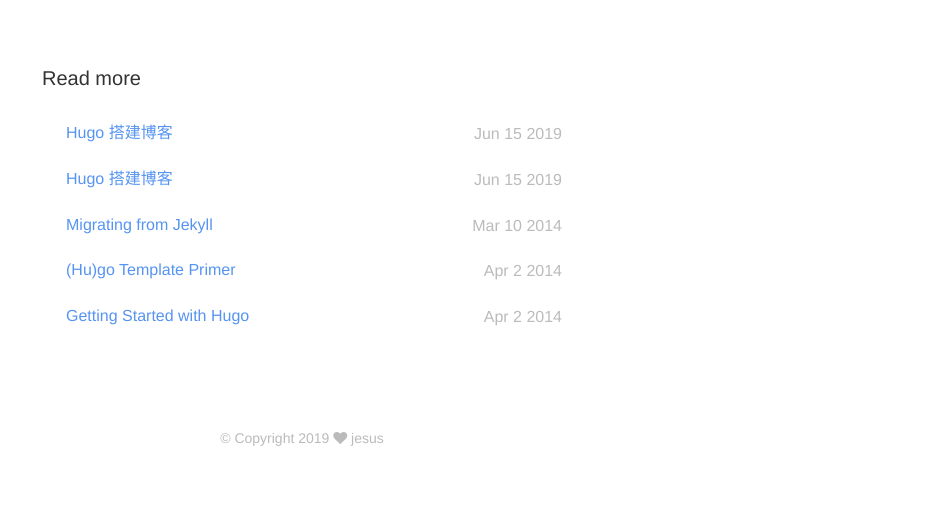
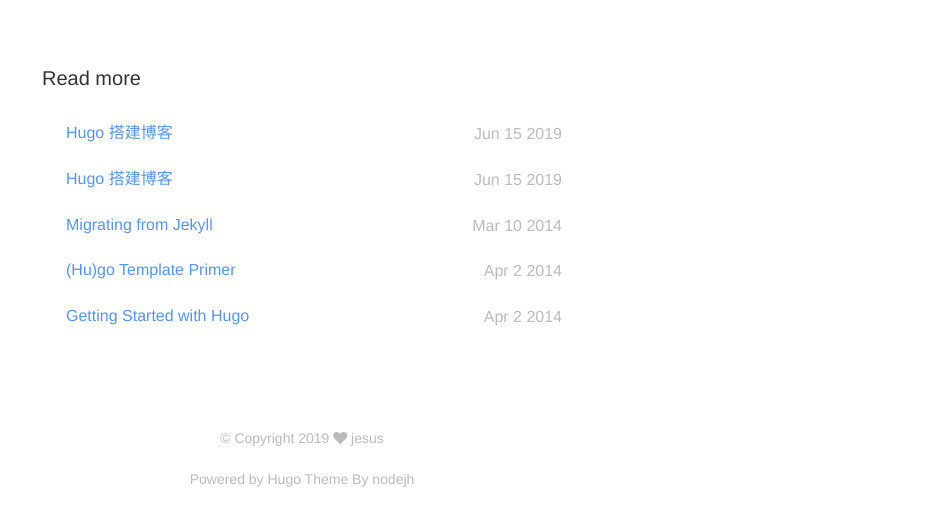
Before and after one commit to t-jesus/t-jesus.github.io, a plain HTML site: page 404.html in a window 1280 px wide. Shown: the part 165-690 px from the top of the page, without its empty margins (338-1280 px from the left). Drawn offline with Linux system fonts and the light colour scheme.

Commit message:
add file

```diff
--- a/404.html
+++ b/404.html
@@ -103,6 +103,9 @@
 
     </p>
 
+    <p class="small">
+        Powered by Hugo Theme By nodejh
+    </p>
 </footer>
 
     </section>
```
Also changed, not shown: about/index.html (+3 -0 lines), categories/development/index.html (+3 -0 lines), categories/golang/index.html (+3 -0 lines), categories/index.html (+3 -0 lines), index.html (+3 -0 lines), posts/creating-a-new-theme/index.html (+3 -0 lines), posts/goisforlovers/index.html (+3 -0 lines), posts/hugoisforlovers/index.html (+3 -0 lines), posts/index.html (+3 -0 lines), posts/migrate-from-jekyll/index.html (+3 -0 lines), projects/index.html (+3 -0 lines), projects/spring-boot/index.html (+3 -0 lines), tags/development/index.html (+3 -0 lines), tags/go/index.html (+3 -0 lines), 5 more files.
